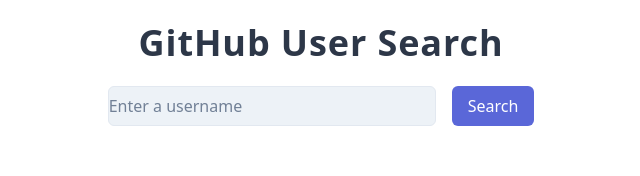
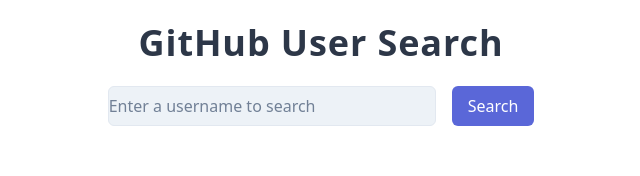
Before and after one commit to bhowton04/github-user-search, a React (Create React App) app: page / in a window 1280 px wide. Shown: the top 176 px of the page, without its empty margins (319-959 px from the left). Built offline with nearby package versions, Linux system fonts and the light colour scheme.

Commit message:
moved header and searchbar to separate components

```diff
--- a/src/App.js
+++ b/src/App.js
@@ -1,15 +1,14 @@
 import React from 'react';
+import Header from './components/Header';
+import SearchBar from './components/SearchBar';
 
 function App() {
   return (
     <div className="h-screen font-sans">
       <div className="mx-auto h-full flex justify-center py-4">
         <div className="w-1/3 text-center">
-          <h1 className="text-gray-800 text-4xl font-bold tracking-wide mb-4">GitHub User Search</h1>
-          <div className="flex">
-            <input className="flex-grow border rounded-md mr-4 bg-gray-200 placeholder-gray-600 placeholder-ml-8" type="text" placeholder="Enter a username"/>
-            <button className="flex-none px-4 py-2 rounded-md bg-indigo-600 text-white">Search</button>
-          </div>
+          <Header title="GitHub User Search"/>
+          <SearchBar placeholderText="Enter a username to search" />
         </div>
       </div>
     </div>
--- /dev/null
+++ b/src/components/Header/index.js
@@ -0,0 +1,9 @@
+import React from 'react';
+
+const Header = ({title}) => {
+  return (
+    <h1 className="text-gray-800 text-4xl font-bold tracking-wide mb-4">{title}</h1>
+  )
+}
+
+export default Header;
--- /dev/null
+++ b/src/components/SearchBar/index.js
@@ -0,0 +1,12 @@
+import React from 'react';
+
+const SearchBar = ({placeholderText}) => {
+  return (
+    <div className="flex">
+      <input className="flex-grow border rounded-md mr-4 bg-gray-200 placeholder-gray-600 placeholder-ml-8" type="text" placeholder={placeholderText}/>
+      <button className="flex-none px-4 py-2 rounded-md bg-indigo-600 text-white">Search</button>
+    </div>
+  )
+}
+
+export default SearchBar;
```
